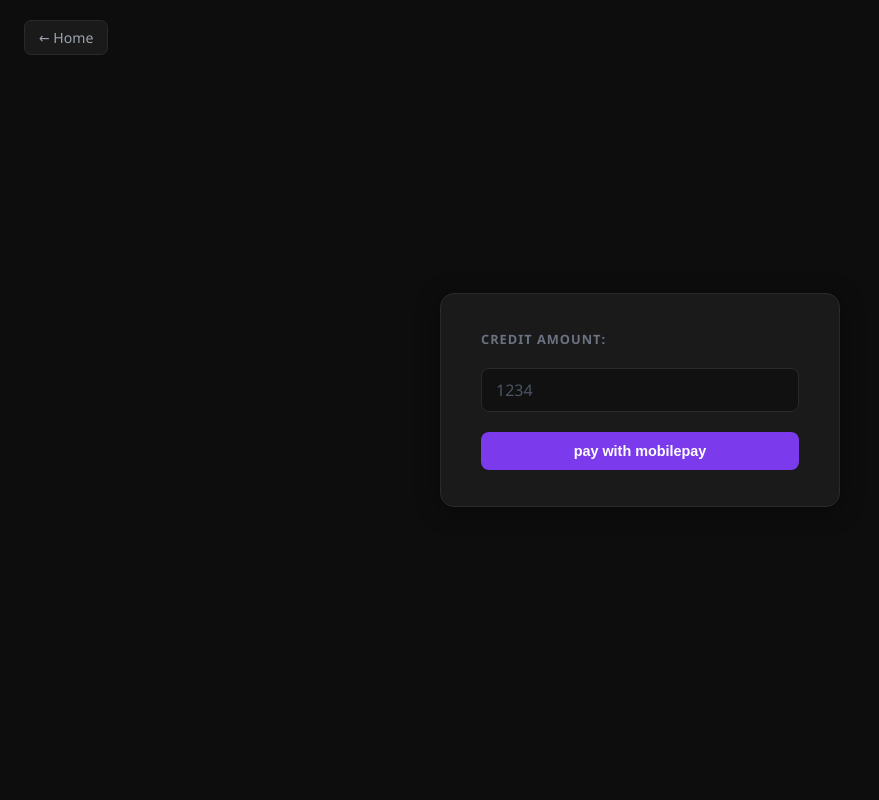
After one commit to jadakedak/netcafe-projekt, a Flask app: page /66fe51a8-3f5c-466d-8d4a-c2727c3ee57c/creditshop in a window 1280 px wide. The commit adds this page. Shown: the whole page, without its empty margins (0-879 px from the left). Run offline with Flask 3, Linux system fonts and the light colour scheme; a user stored in the database is signed in.

Commit message:
food menu changes
you can add items to cart now
you can "buy" credits to pay for shit
there are images of the food

```diff
--- a/app.py
+++ b/app.py
@@ -34,6 +34,7 @@
     email       = db.Column(db.String(120), unique=True, nullable=False)
     brugernavn  = db.Column(db.String(50), unique=True, nullable=False)
     adgangskode = db.Column(db.String(200), nullable=False)
+    credits     = db.Column(db.Integer, nullable=False)
 
 class Menuitem(db.Model):
     id          = db.Column(db.Integer, primary_key=True)
@@ -120,7 +121,6 @@
 def get_menuitems():
     return Menuitem.query.all()
 
-
 # this is for checking if the user is logged in on the frontend, can be used to conditionally render elements based on login status
 @app.route('/api/me')
 def me():
@@ -133,14 +133,20 @@
     session.clear()
     return {"success": True}, 200
 
+@app.route("/", methods=["GET"])
+def landing_page():
+    session.clear()
+    return {"message": "session is cleared!"}
 
 # ENDPOINTS
 @app.route("/<userid>/home", methods=["GET"])
 def home(userid):
     is_admin = False
-    if 'user_id' in session:
-        user = User.query.filter_by(userid=userid).first()
-        is_admin = user.admin if user else False
+    if not 'user_id' in session:
+        return redirect(url_for("login"))
+
+    user = User.query.filter_by(userid=userid).first()
+    is_admin = user.admin if user else False
     return render_template("index.html", userid=userid, is_admin=is_admin)
 
 @app.route("/<userid>/admin", methods=["GET"])
@@ -159,6 +165,18 @@
         return redirect(url_for("home", userid=userid))
     return render_template("profile.html", user=user)
 
+@app.route("/<userid>/creditshop", methods=["GET"])
+def creditshop(userid):
+    if not 'user_id' in session:
+        return redirect(url_for("login"))
+    return render_template("/creditshop.html", userid=userid)
+
+@app.route("/<userid>/menu", methods=["GET"])
+def menu(userid):
+    if not 'user_id' in session:
+        return redirect(url_for("login"))
+    return render_template("menu.html", userid=userid)
+
 @app.route("/register", methods=["GET"])
 def register():
     return render_template("register.html")
@@ -166,6 +184,7 @@
 @app.route("/login", methods=["GET"])
 def login():
     return render_template("login.html")
+
 
 
 # USER API ENDPOINTS
@@ -186,6 +205,7 @@
         brugernavn=data["username"],
         adgangskode=data["password"],  # hash with bcrypt before production
         userid=str(uuid4()),  # Generate a unique user ID
+        credits=data["credits"]
     )
     db.session.add(new_user)
     db.session.commit()
@@ -202,19 +222,18 @@
         return {"success": True, "user_id": user.userid}, 200
     return {"message": "Invalid username or password"}, 401
 
-@app.route("/api/usercreds/<userid>", methods=["GET"])
-def api_usercreds(userid):
-    if 'user_id' in session:
-        admin_check = User.query.filter_by(userid=session['user_id']).first()
-        if admin_check.admin == False:
-            return {"message": "Unauthorized"}, 401
-    else:
-        return {"message": "Unauthorized"}, 401
+@app.route("/api/buy/credits", methods=["POST"])
+def buy_credits():
+    data = request.get_json()
+    try:
+        amount = int(data.get("amount"))
+        user = User.query.filter_by(userid=session['user_id']).first()
+        user.credits += amount
 
-    user = User.query.filter_by(userid=userid).first()
-    if not user:
-        return {"message": "User not found"}, 404
-    return user, 200
+        db.session.commit()
+        return {"success": True, "message": f"successfully bought {amount} credits!"}, 200
+    except Exception as e:
+        return {"success": False, "message": str(e)}, 500
 
 @app.route("/api/users", methods=["GET"])
 def api_users():
@@ -270,6 +289,66 @@
         })
     return {"items": item_list}, 200
 
+@app.route("/api/menu/add_cart/<itemid>", methods=["PUT"])
+def add_cart(itemid):
+    if not 'user_id' in session:
+        return redirect(url_for("login"))
+    try:
+        cart = session.get("cart", {})
+        cart[itemid] = cart.get(itemid, 0) + 1
+        session["cart"] = cart
+        session.modified = True
+        return {"success": True, "message": "item added to cart!", "quantity": cart[itemid]}, 200
+    except Exception as e:
+        return {"success": False, "message": str(e)}, 500
+
+@app.route("/api/menu/items/get", methods=["GET"])
+def api_get_menu_items():
+    if not 'user_id' in session:
+        return {"message": "Unauthorized"}, 401
+
+    data = request.get_json()
+    item_list = []
+    for itemid in data["items"]:
+        item = Menuitem.query.filter_by(item_id=itemid).first()
+        item_list.append({
+            "id": itemid,
+            "navn": item.navn,
+            "beskrivelse": item.beskrivelse,
+            "pris": item.pris,
+            "billede_sti": item.billede_sti
+        })
+    return item_list
+
+@app.route("/api/menu/item/get/<item_id>", methods=["GET"])
+def api_get_menu_item(item_id):
+    if not 'user_id' in session:
+        return {"message": "Unauthorized"}, 401
+
+    item = Menuitem.query.filter_by(item_id=item_id).first()
+    if not item:
+        return {"message": "Menu item not found"}, 404
+
+    return {
+        "id": item.item_id,
+        "navn": item.navn,
+        "beskrivelse": item.beskrivelse,
+        "pris": item.pris,
+        "billede_sti": item.billede_sti
+    }, 200
+
+@app.route("/api/menu/get_cart", methods=["GET"])
+def get_cart():
+    if not 'user_id' in session:
+        return redirect(url_for("login"))
+    try:
+        if not session["cart"]:
+            session["cart"] = []
+        return {"success": True, "cart": session["cart"]}
+    except:
+        return {"success": False, "cart": []}
+
+
 # ADMIN ONLY
 @app.route("/api/menu/items/add", methods=["POST"])
 def api_add_menu_item():
@@ -306,23 +385,6 @@
     db.session.commit()
 
     return {"success": True, "message": "Menu item removed successfully"}, 200
-
-@app.route("/api/menu/items/get/<item_id>", methods=["GET"])
-def api_get_menu_item(item_id):
-    if not 'user_id' in session:
-        return {"message": "Unauthorized"}, 401
-
-    item = Menuitem.query.filter_by(item_id=item_id).first()
-    if not item:
-        return {"message": "Menu item not found"}, 404
-
-    return {
-        "id": item.item_id,
-        "navn": item.navn,
-        "beskrivelse": item.beskrivelse,
-        "pris": item.pris,
-        "billede_sti": item.billede_sti
-    }, 200
 
 @app.route("/api/menu/items/edit/<item_id>", methods=["PUT"])
 def api_edit_menu_item(item_id):
--- /dev/null
+++ b/static/css/creditshop.css
@@ -0,0 +1,95 @@
+* {
+    margin: 0;
+    padding: 0;
+    box-sizing: border-box;
+}
+
+body {
+    min-height: 100vh;
+    background: #0d0d0d;
+    color: #e0e0e0;
+    font-family: 'Segoe UI', Tahoma, Geneva, Verdana, sans-serif;
+    display: flex;
+    align-items: center;
+    justify-content: center;
+}
+
+#home-button {
+    position: fixed;
+    top: 20px;
+    left: 24px;
+    color: #9ca3af;
+    text-decoration: none;
+    font-size: 0.88rem;
+    font-weight: 500;
+    padding: 7px 14px;
+    border: 1px solid #2a2a2a;
+    border-radius: 7px;
+    background: #1a1a1a;
+    transition: background 0.15s, color 0.15s, border-color 0.15s;
+}
+
+#home-button:hover {
+    background: #222222;
+    color: #ffffff;
+    border-color: #7c3aed;
+}
+
+#shop_container {
+    background: #1a1a1a;
+    border: 1px solid #2a2a2a;
+    border-radius: 14px;
+    padding: 36px 40px;
+    width: 100%;
+    max-width: 400px;
+    display: flex;
+    flex-direction: column;
+    gap: 20px;
+    box-shadow: 0 4px 24px rgba(0, 0, 0, 0.4);
+}
+
+#shop_container h2 {
+    font-size: 0.8rem;
+    font-weight: 600;
+    text-transform: uppercase;
+    letter-spacing: 1px;
+    color: #6b7280;
+}
+
+#credit-amount {
+    background: #111111;
+    border: 1px solid #2a2a2a;
+    border-radius: 8px;
+    padding: 10px 14px;
+    color: #f0f0f0;
+    font-size: 1rem;
+    font-family: inherit;
+    outline: none;
+    width: 100%;
+    transition: border-color 0.15s;
+}
+
+#credit-amount:focus {
+    border-color: #7c3aed;
+}
+
+#credit-amount::placeholder {
+    color: #4b5563;
+}
+
+#buy-button {
+    width: 100%;
+    background: #7c3aed;
+    color: #ffffff;
+    border: none;
+    border-radius: 8px;
+    padding: 11px;
+    font-size: 0.9rem;
+    font-weight: 600;
+    cursor: pointer;
+    transition: background 0.15s;
+}
+
+#buy-button:hover {
+    background: #6d28d9;
+}
--- /dev/null
+++ b/static/js/creditshop.js
@@ -0,0 +1,17 @@
+
+document.getElementById("buy-button").addEventListener("click", async () => {
+    const amount = document.getElementById("credit-amount").value
+    const response = await fetch(`/api/buy/credits`, {
+        method: "POST",
+        headers: {
+            "Content-Type": "application/json"
+        },
+        body: JSON.stringify({"amount": amount})
+    })
+    const data = await response.json()
+    if(data.success){
+        alert(data.message)
+    }else{
+        alert("Failed to buy credits!")
+    }
+})
--- a/static/js/register.js
+++ b/static/js/register.js
@@ -35,7 +35,8 @@
         efternavn: efternavn,
         email: email,
         username: username,
-        password: password
+        password: password,
+        credits: 0
     }
 
     const response = await fetch("/api/register", {
--- a/templates/admin.html
+++ b/templates/admin.html
@@ -10,7 +10,7 @@
     <div class="header">
         <h1>Admin Panel</h1>
         <a href="/{{ userid }}/home">Home</a>
-        <a href="/{{ userid }}/menu_admin">Menu</a>
+        <a href="/{{ userid }}/menu">Menu</a>
     </div>
 
     <div class="layout">
--- /dev/null
+++ b/templates/creditshop.html
@@ -0,0 +1,22 @@
+<!DOCTYPE html>
+<html lang="da">
+<head>
+    <meta charset="UTF-8">
+    <meta name="viewport" content="width=device-width, initial-scale=1.0">
+    <title>credit store</title>
+    <link rel="stylesheet" href="/static/css/creditshop.css">
+</head>
+<body>
+    <a id="home-button" href="/{{ userid }}/home">← Home</a>
+    <div id="shop_container">
+        <h2>credit amount:</h2>
+        <input id="credit-amount" type="number" min="5" max="5000" placeholder="1234">
+        <button id="buy-button">pay with mobilepay</button>
+    </div>
+
+    <script>
+        const userId = "{{ userid }}";
+    </script>
+    <script src="/static/js/creditshop.js"></script>
+</body>
+</html>
--- a/templates/index.html
+++ b/templates/index.html
@@ -12,6 +12,7 @@
         <a id="admin-panel-link" href="/{{ userid }}/admin">Admin Panel</a>
         {% endif %}
         <h1>Den Netcafé</h1>
+        <a href="/{{ userid }}/creditshop">credits store</a>
         <a href="/{{ userid }}/menu">Menu</a>
         <a href="/{{ userid }}/profile">Profile</a>
     </div>
--- a/templates/profile.html
+++ b/templates/profile.html
@@ -16,7 +16,10 @@
         <p><strong>Email:</strong> {{ user.email }}</p>
         <p><strong>First Name:</strong> {{ user.fornavn }}</p>
         <p><strong>Last Name:</strong> {{ user.efternavn }}</p>
+        <p><strong>credits:</strong>{{ user.credits }}</p>
     </div>
+
+    <div class="transaction-history"></div>
 
     <script>
         const userId = "{{ user.userid }}";
```
Also changed, not shown: static/css/menu.css (added, +160 -0 lines), static/js/admin.js (+10 -2 lines), static/js/index.js (+6 -12 lines), static/js/menu.js (added, +94 -0 lines), templates/menu.html (added, +22 -0 lines), instance/users.db, static/img/burger.jpg, static/img/hotdog.jpg (added), static/img/nudler.jpg (added), static/img/toast.jpg (added).
